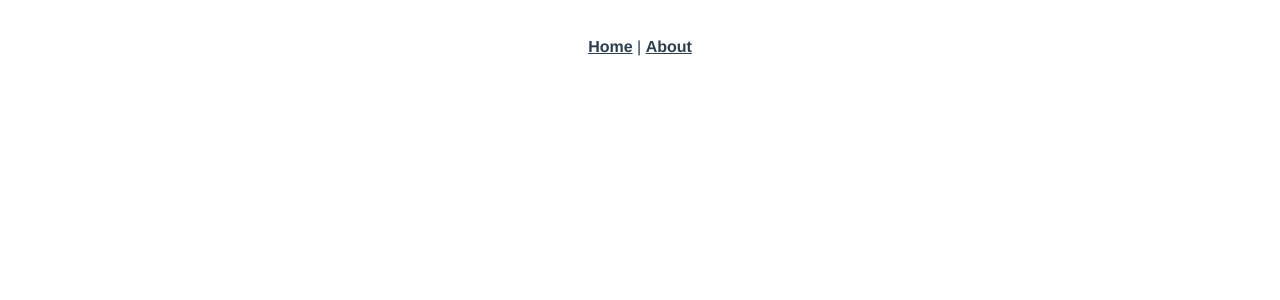
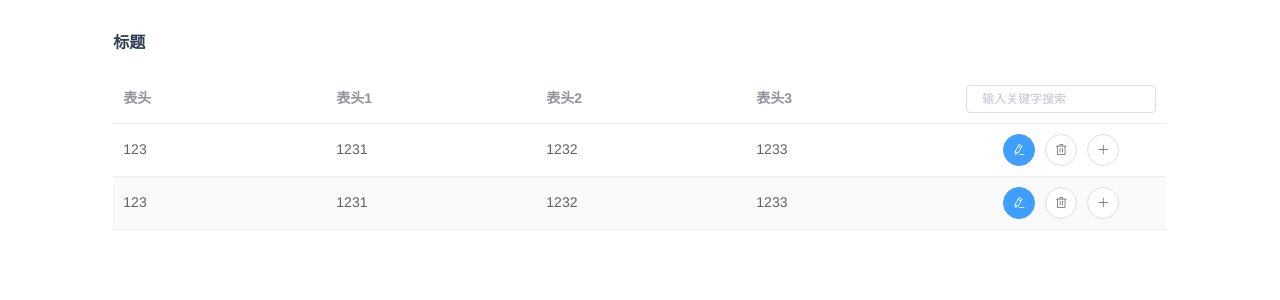
Before and after one commit to jinboyigu/warehouse, a Vue app: page /storage in a window 1280 px wide. Shown: the top 300 px of the page. Built offline with nearby package versions, Linux system fonts and the light colour scheme.

Commit message:
feat: add storage

```diff
--- a/src/App.vue
+++ b/src/App.vue
@@ -1,9 +1,5 @@
 <template>
   <div id="app">
-    <div id="nav">
-      <router-link to="/">Home</router-link> |
-      <router-link to="/about">About</router-link>
-    </div>
     <router-view />
   </div>
 </template>
--- a/src/main.js
+++ b/src/main.js
@@ -6,7 +6,7 @@ import store from './store';
 import ElementUI from 'element-ui';
 import 'element-ui/lib/theme-chalk/index.css';
 
-Vue.use(ElementUI);
+Vue.use(ElementUI, { size: 'small' });
 
 Vue.config.productionTip = false;
 
--- a/src/router.js
+++ b/src/router.js
@@ -22,5 +22,11 @@ export default new Router({
       component: () =>
         import(/* webpackChunkName: "about" */ './views/About.vue'),
     },
+    {
+      path: '/storage',
+      name: 'storage',
+      component: () =>
+        import(/* webpackChunkName: "storage" */ './views/storage'),
+    },
   ],
 });
--- /dev/null
+++ b/src/views/storage/index.vue
@@ -0,0 +1,134 @@
+<template>
+  <div>
+    <el-col :offset="2" :span="20">
+      <h4 style="text-align: left">标题</h4>
+      <el-table :data="tableData" :stripe="true" size="medium">
+        <el-table-column
+          v-for="column in tableProps"
+          :key="column.value"
+          :prop="column.value"
+          :label="column.label"
+        >
+          <template slot-scope="{ row }">
+            <el-input
+              v-model="row[getInputModelKey(column.value)]"
+              v-if="row.editing"
+            />
+            <div v-else>{{ row[column.value] }}</div>
+          </template>
+        </el-table-column>
+        <el-table-column align="right">
+          <template slot="header">
+            <el-input
+              v-model="keyword"
+              size="mini"
+              placeholder="输入关键字搜索"
+            />
+          </template>
+          <div style="text-align: center" slot-scope="target">
+            <el-button
+              type="primary"
+              :icon="
+                tableData[target.$index].editing
+                  ? 'el-icon-check'
+                  : 'el-icon-edit'
+              "
+              circle
+              @click="toggleEdit(target)"
+            ></el-button>
+            <el-button
+              icon="el-icon-delete"
+              circle
+              @click="handleDelete(target)"
+            ></el-button>
+            <el-button
+              icon="el-icon-plus"
+              circle
+              @click="handleAdd(target)"
+            ></el-button>
+          </div>
+        </el-table-column>
+      </el-table>
+    </el-col>
+  </div>
+</template>
+
+<script>
+const inputModelSymbol = Symbol('updatedInputModelKey');
+export default {
+  data() {
+    return {
+      tableData: [
+        {
+          header: '123',
+          header1: '1231',
+          header2: '1232',
+          header3: '1233',
+        },
+        {
+          header: '123',
+          header1: '1231',
+          header2: '1232',
+          header3: '1233',
+        },
+      ],
+      tableProps: [
+        { label: '表头', value: 'header' },
+        { label: '表头1', value: 'header1' },
+        { label: '表头2', value: 'header2' },
+        { label: '表头3', value: 'header3' },
+      ],
+      keyword: '',
+    };
+  },
+  watch: {
+    tableData: {
+      immediate: true,
+      handler(_old, _new) {
+        (_new ? _new : _old).forEach(o => {
+          if (!o.hasOwnProperty(inputModelSymbol)) {
+            Object.keys(o).forEach(key => {
+              this.$set(o, this.getInputModelKey(key), '');
+            });
+            this.$set(o, 'editing', o.editing || false);
+            o[inputModelSymbol] = true;
+          }
+        });
+      },
+    },
+  },
+  methods: {
+    toggleEdit(target) {
+      const data = this.tableData[target.$index];
+      const editing = data.editing;
+      if (editing) {
+        // TODO check data
+      }
+      this.tableProps.forEach(o => {
+        const _key = o.value;
+        if (editing) {
+          data[_key] = data[this.getInputModelKey(_key)];
+        } else {
+          data[this.getInputModelKey(_key)] = data[_key];
+        }
+      });
+      data.editing = !editing;
+    },
+    getInputModelKey(key) {
+      return `_${key}InputModel`;
+    },
+    handleAdd(target) {
+      let newData = { editing: true };
+      this.tableProps.forEach(o => {
+        newData[o.value] = '';
+      });
+      this.tableData.splice(target.$index + 1, 0, newData);
+    },
+    handleDelete(target) {
+      this.tableData.splice(target.$index, 1);
+    },
+  },
+};
+</script>
+
+<style scoped lang="less"></style>
```
